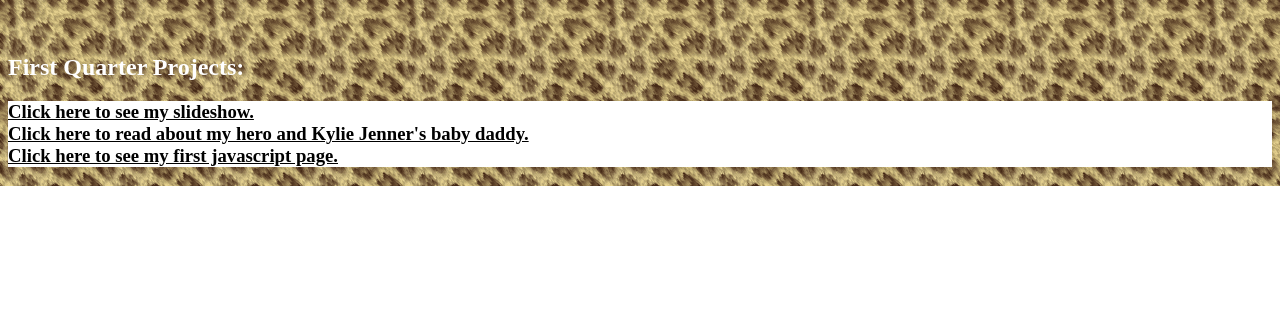
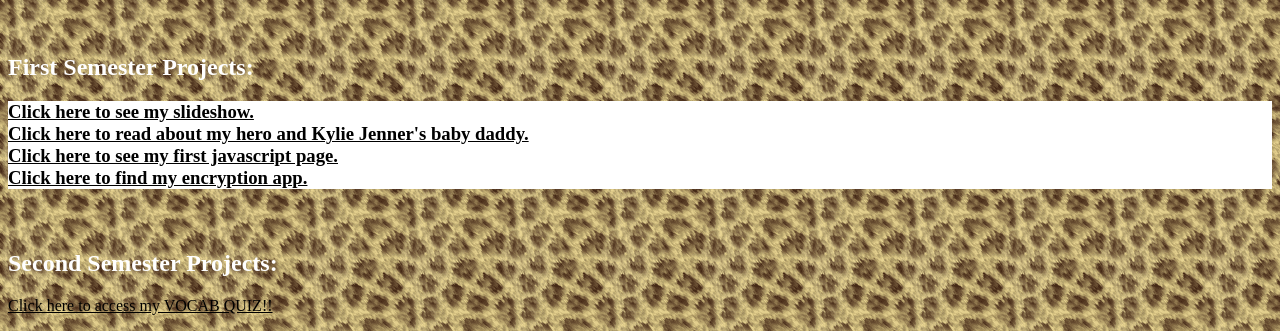
Before and after one commit to p7wouden23/website, a plain HTML site: page index.html in a window 1280 px wide. Shown: the part 818-1149 px from the top of the page. Before the commit the page ends 1004 px from the top, so only its background shows below. Drawn offline with Linux system fonts and the light colour scheme.

Commit message:
Update index.html

```diff
--- a/index.html
+++ b/index.html
@@ -15,9 +15,9 @@
 <br/>
 <br/>
 
-<h2>First Quarter Projects: </h2
+<h2>First Semester Projects: </h2>
 
-<br/>
+
 
 <h3>
 <p style="background-color:white">
@@ -26,8 +26,16 @@
  <a href="hero.html" style="color:black"> Click here to read about my hero and Kylie Jenner's baby daddy. </a>
 </br>
 <a href="javascript.html" style="color:black"> Click here to see my first javascript page. </a>
-</p>
- </h3>
+<br/>
+<a href="encrypt.html" style="color:black"> Click here to find my encryption app. </a>
+</P>
 
+
+<br/>
+
+<p style="background-color:white">
+ <h2>Second Semester Projects: </h2>
+ <a href="vocabQuiz.html" style="color:black"> Click here to access my VOCAB QUIZ!! </a>
+</P>
 </body>
 </html>
```
